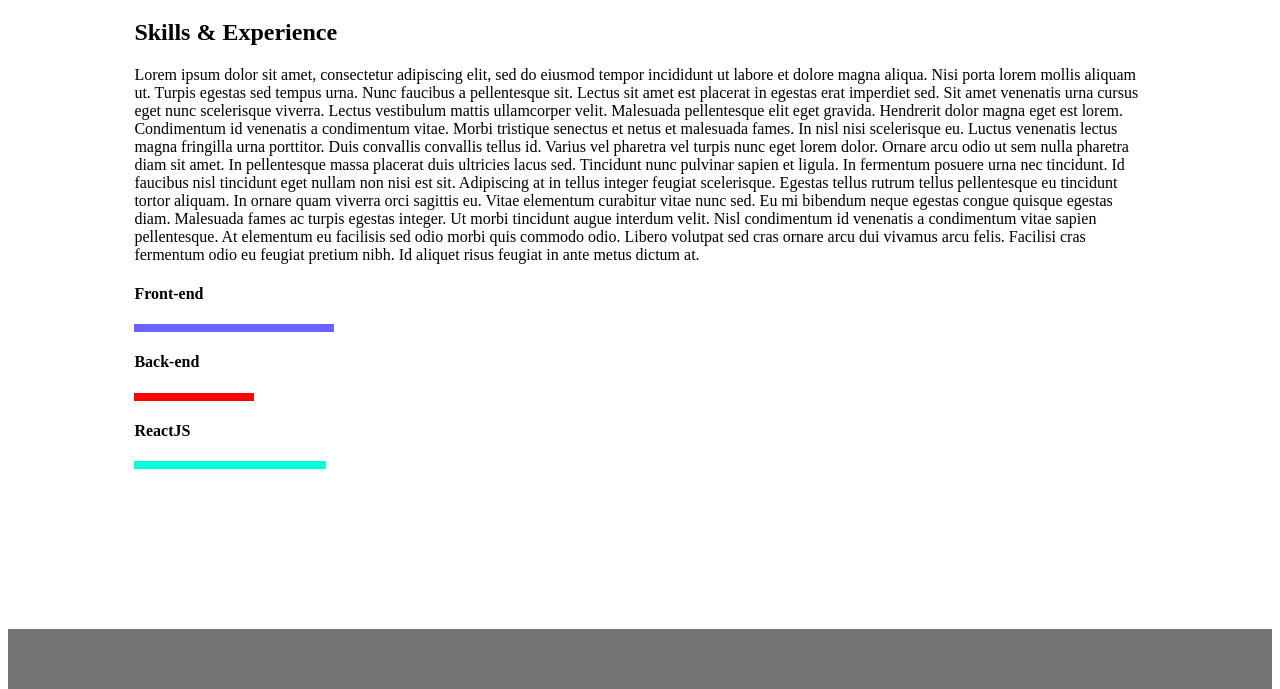
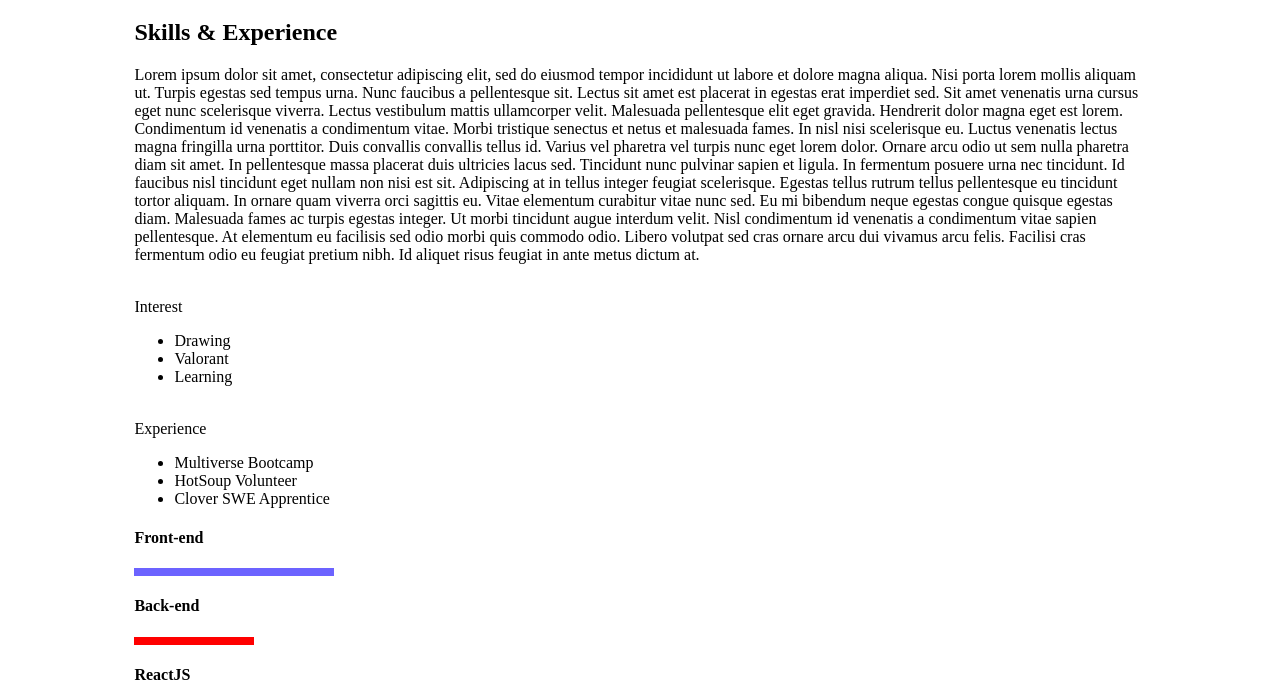
Before and after one commit to HugoDelgado18/Multiverse-HTML-CSS-Project, a plain HTML site: page pages/skills.html in a window 1280 px wide. Shown: the part 91-780 px from the top of the page. Drawn offline with Linux system fonts and the light colour scheme.

Commit message:
final commit fixing ui bugs

```diff
--- a/pages/skills.html
+++ b/pages/skills.html
@@ -12,7 +12,7 @@
 
 <body>
     <nav id="navbar">
-        <h1 id="logo"><a href="./index.html">H.</a></h1>
+        <h1 id="logo"><a href="../index.html">H.</a></h1>
         <ul id="nav-links">
             <li class="nav-item"><a class="nav-text" href="../index.html">HOME</a></li>
             <li class="nav-item"><a class="nav-text" href="work.html">WORK</a></li>
@@ -40,7 +40,20 @@
                 condimentum id venenatis a condimentum vitae sapien pellentesque. At elementum eu facilisis sed odio
                 morbi quis commodo odio. Libero volutpat sed cras ornare arcu dui vivamus arcu felis. Facilisi cras
                 fermentum odio eu feugiat pretium nibh. Id aliquet risus feugiat in ante metus dictum at.</p>
-
+                <br/>
+                <label>Interest</label>
+            <ul>
+                <li>Drawing</li>
+                <li>Valorant</li>
+                <li>Learning</li>
+            </ul>
+            <br/>
+            <label>Experience</label>
+        <ul>
+            <li>Multiverse Bootcamp</li>
+            <li>HotSoup Volunteer</li>
+            <li>Clover SWE Apprentice</li>
+        </ul>
             <h4>Front-end</h4>
             <div id="frontend-bar"></div>
             <h4>Back-end</h4>
```
Also changed, not shown: index.html (+1 -1 lines), pages/work.html (+1 -1 lines).
